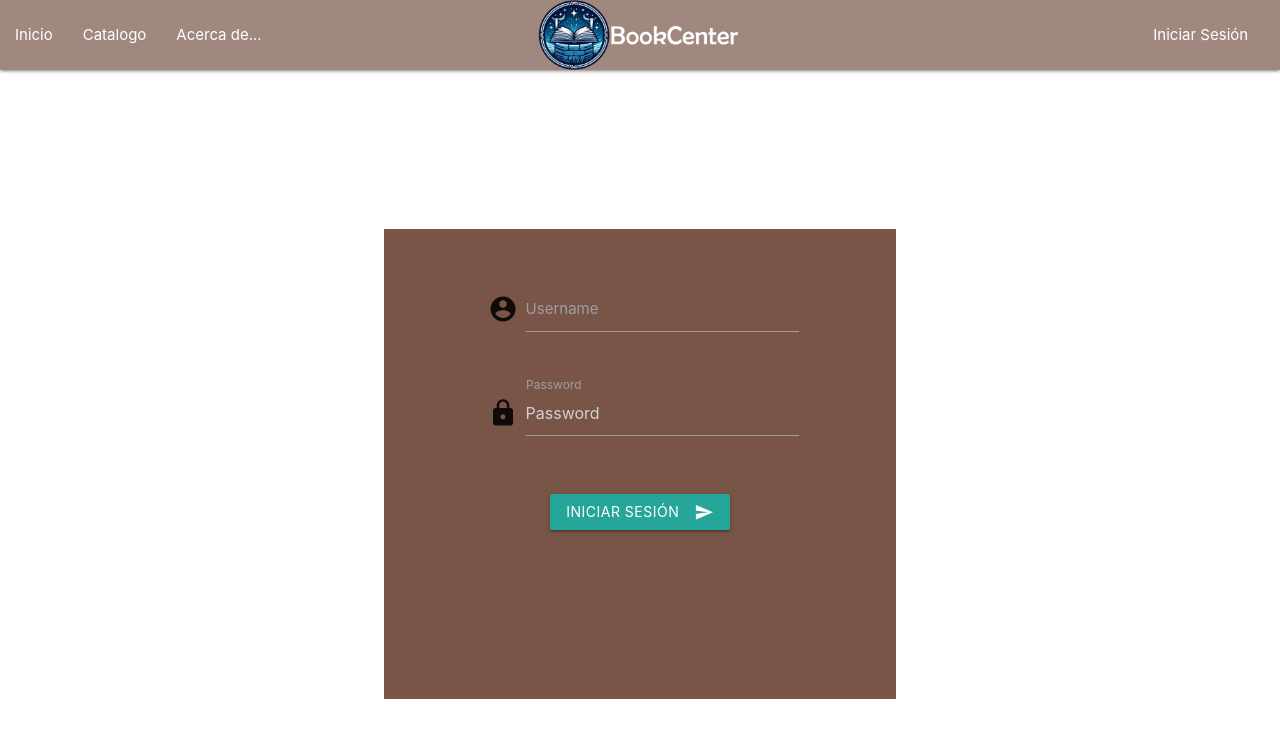
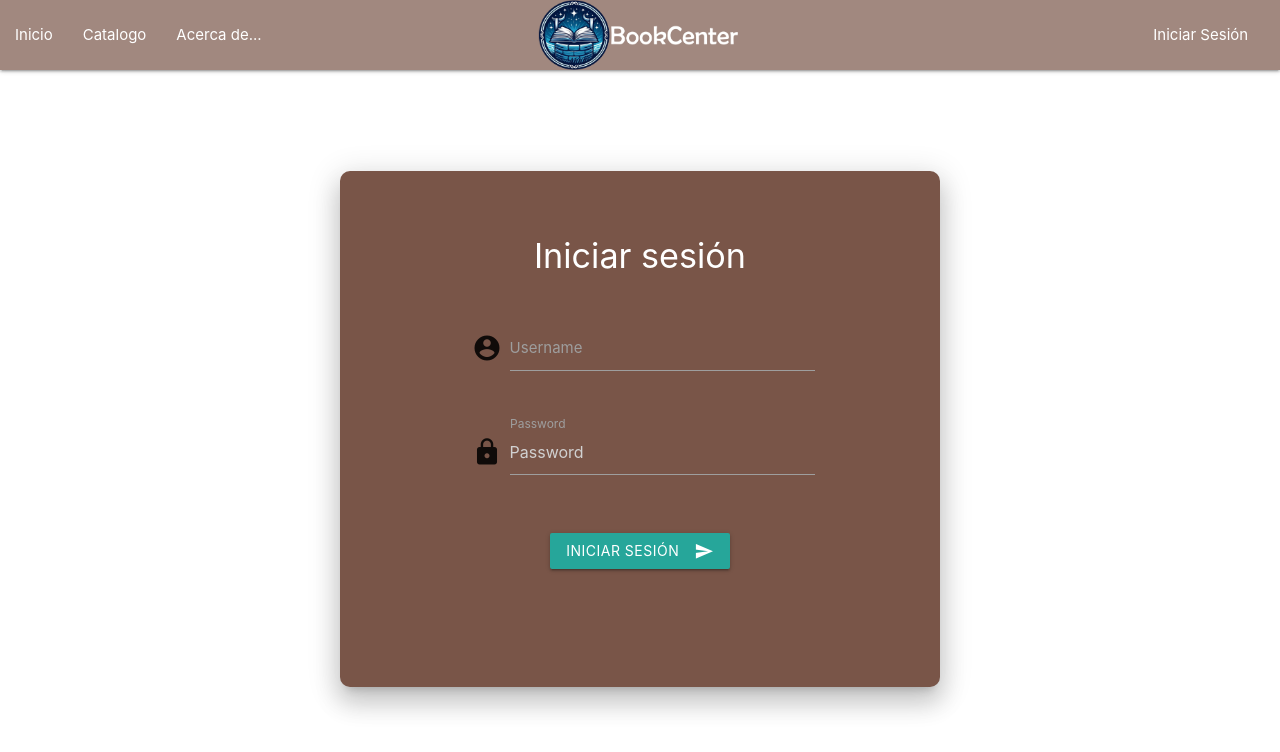
Before and after one commit to CanizalesJose/bookscenterweb, a Vue app: page /login in a window 1280 px wide. Shown: the top 752 px of the page. Built offline with nearby package versions, Linux system fonts and the light colour scheme.

Commit message:
Actualizadas y agregadas vistas

```diff
--- a/src/views/HomeView.vue
+++ b/src/views/HomeView.vue
@@ -51,6 +51,5 @@
 </template>
 
 <script setup>
-/* eslint-disable */
-import HeaderComponent from '@/components/HeaderComponent.vue';
+    import HeaderComponent from '@/components/HeaderComponent.vue';
 </script>
--- a/src/views/LoginView.vue
+++ b/src/views/LoginView.vue
@@ -3,7 +3,7 @@
     <HeaderComponent></HeaderComponent>
     <!-- Crear un contenedor alineado al centro -->
     <div class="valign-wrapper loginContainer">
-        <div class="container center-align brown">
+        <div class="container center-align brown z-depth-4">
 
             <!-- Generar un renglon centrado -->
             <div class="row center">
@@ -17,6 +17,8 @@
                     <div class="row"><br></div>
 
                     <div class="row">
+                        <h4 class="white-text">Iniciar sesión</h4>
+                        <br>
                         <div class="input-field col s12">
                             <i class="material-icons prefix">account_circle</i>
                             <input v-model="username" id="username" name="username" type="text" class="validate" data-length="30" required>
@@ -55,27 +57,41 @@
 </template>
 
 <script setup>
-    /* eslint-disable */
+    /* global M */
     import HeaderComponent from '@/components/HeaderComponent.vue';
+    import axios from 'axios';
+    import { ref, onBeforeMount } from 'vue'
     import { useRouter } from 'vue-router';
-    import axios from 'axios';
-    import { ref } from 'vue'
     const router = useRouter();
 
+    onBeforeMount (() => {
+        const storedToken = localStorage.getItem('token');
+        const storedUsername = localStorage.getItem('username');
+        const storedUsertype = localStorage.getItem('usertype');
+        if (storedToken || storedUsername || storedUsertype){
+            localStorage.removeItem('token');
+            localStorage.removeItem('username');
+            localStorage.removeItem('usertype');
+            M.toast({html: 'Sesión cerrada', classes: 'red'});
+        }
+    });
     const username = ref('');
     const password = ref('');
     async function valInput() {
         if (username.value.length != 0 && password.value.length != 0){
             try {
+                let result = await axios.post('http://localhost:5000/api/users/login', {
+                    username: username.value,
+                    password: password.value
+                });
+                // En caso de éxito, en result tenemos el token, el usuario y el usertype
+                localStorage.setItem('token', result.data.token);
+                localStorage.setItem('username', result.data.username);
+                localStorage.setItem('usertype', result.data.usertype);
                 router.push('/');
-                // let result = await axios.post('http://localhost:5000/api/users/login', {
-                //     username: username.value,
-                //     password: password.value
-                // });
-                // console.log(result);
             } catch (error) {
                 if (error.response){
-                    console.log(error.response.data.message);
+                    M.toast({html: error.response.data.message, classes: 'red'});
                     username.value = '';
                     password.value ='';
                 }
@@ -87,17 +103,18 @@
 
 <style scoped>
     .loginContainer {
-        padding-top: 5%;
-        padding-bottom: 5%;
-        padding-left: 10%;
-        padding-right: 10%;
+        display: flex;
+        justify-content: center;
+        align-items: center;
+        height: calc(100vh - 70px);
         width: 100%;
-        height: 100%;
-        position: absolute;
+        padding: 0;
     }
     .loginContainer .container {
-        width: 50%;
-        height: 70%;
+        width: 100%;
+        max-width: 600px;
+        padding: 20px;
+        border-radius: 10px;
     }
 
     .input-field .helper-text {
```
Also changed, not shown: src/views/CatalogView.vue (added, +59 -0 lines), src/views/LogoutView.vue (added, +18 -0 lines).
